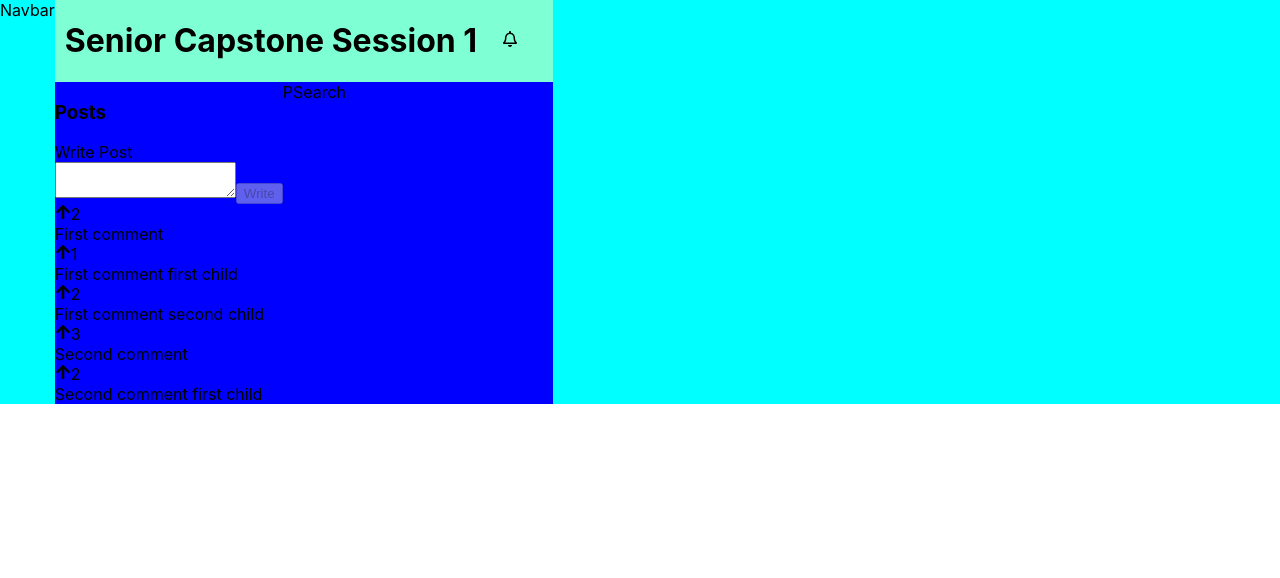
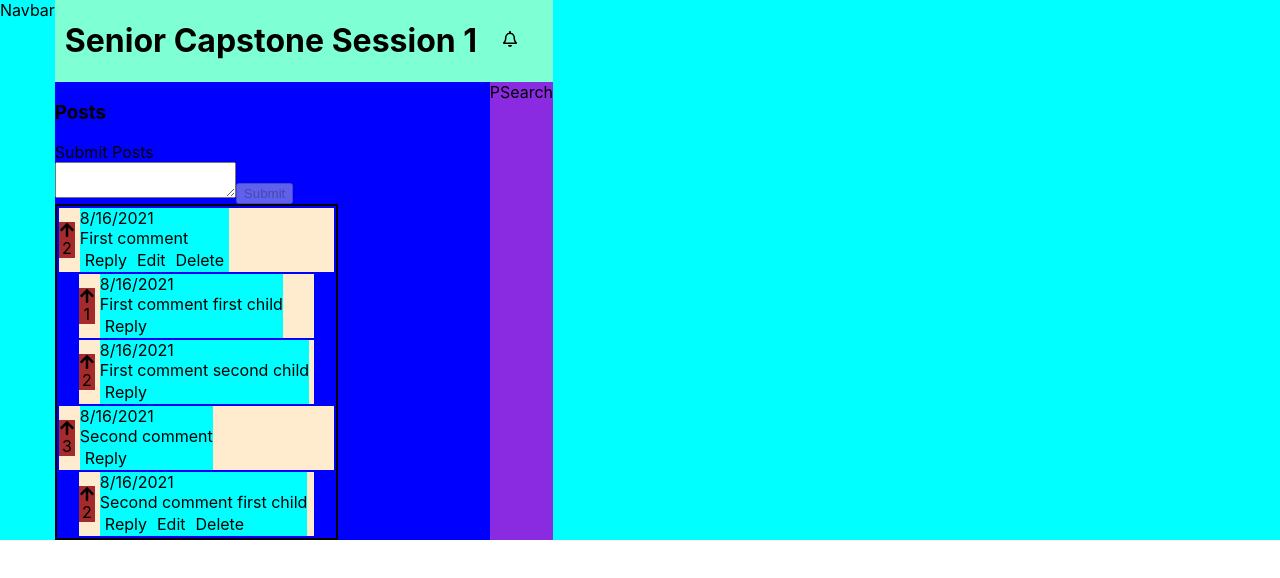
Before and after one commit to marideguia/ghost-post, a React (Create React App) app in the folder ghost-post-app/: page / in a window 1280 px wide. Shown: the top 578 px of the page. Built offline with nearby package versions, Linux system fonts and the light colour scheme.

Commit message:
updated post functionality

```diff
--- a/ghost-post-app/src/App.js
+++ b/ghost-post-app/src/App.js
@@ -2,8 +2,6 @@ import Header from './components/Header'
 import Navbar from './components/Navbar'
 import Posts from './components/Posts'
 import PSearch from './components/PSearch'
-
-
 
 const App = () => {
   return (
@@ -12,8 +10,8 @@ const App = () => {
         <Navbar />
         <div className = "column-container">
           <Header title="Senior Capstone Session 1"/>
-          <div className = "q-container">
-            <Posts />
+          <div className = "p-container">
+            <Posts currentUserID="1"/>
             <PSearch />
           </div>
 
--- a/ghost-post-app/src/api.js
+++ b/ghost-post-app/src/api.js
@@ -1,6 +1,7 @@
 export const getPosts = async () => {
     return [
         {
+            UserID: "1",
             SessionID: "1",
             PostID: "1",
             Text: "First comment",
@@ -9,6 +10,7 @@ export const getPosts = async () => {
             CreatedAt: "2021-08-16T23:00:33.010+02:00"
         },
         {
+            UserID: "2",
             SessionID: "1",
             PostID: "2",
             Text: "Second comment",
@@ -17,6 +19,7 @@ export const getPosts = async () => {
             CreatedAt: "2021-08-16T23:00:33.010+02:00",
         },
         {
+            UserID: "2",
             SessionID: "1",
             PostID: "3",
             Text: "First comment first child",
@@ -25,6 +28,7 @@ export const getPosts = async () => {
             CreatedAt: "2021-08-16T23:00:33.010+02:00",
         },
         {
+            UserID: "1",
             SessionID: "1",
             PostID: "4",
             Text: "Second comment first child",
@@ -33,6 +37,7 @@ export const getPosts = async () => {
             CreatedAt: "2021-08-16T23:00:33.010+02:00",
         },
         {
+            UserID: "3",
             SessionID: "1",
             PostID: "5",
             Text: "First comment second child",
@@ -42,3 +47,23 @@ export const getPosts = async () => {
         }
     ]
 }
+
+export const createPost = async(text, parentID = null) => {
+    return {
+        UserID: "1", // Never pass to backend in real use; backend should know which user
+        SessionID: "1",
+        PostID: Math.random().toString(36).substr(2,9),
+        Text: text,
+        ParentID: parentID,
+        UpvoteCount: 0,
+        CreatedAt: new Date().toISOString(),
+    }
+}
+
+export const updatePost = async (text) => {
+    return { text };
+}
+
+export const deletePost = async () => {
+    return {};
+};
--- a/ghost-post-app/src/components/Post.js
+++ b/ghost-post-app/src/components/Post.js
@@ -1,27 +1,141 @@
 import { FaArrowUp } from "react-icons/fa"
+import PostForm from "./PostForm"
 
-const Post = ({post, replies}) => {
+const Post = ({
+  post,
+  replies,
+  currentUserID,
+  deletePost,
+  activePost,
+  setActivePost,
+  parentID=null, // root comments always null
+  addPost,
+  updatePost,
+}) => {
+  const fiveMinutes=300000
+  // true if post was created more than five minutes ago
+  const timePassed = ( new Date() - (post.CreatedAt) ) > fiveMinutes
+  // Can only reply if user has a user id
+  const canReply= Boolean(currentUserID)
+  // Can only edit post if user is the creator of the post and less than 5 minutes have passed since creation
+  const canEdit = currentUserID === post.UserID && !timePassed
+  // Can only delete post if user is the creator of the post and less than 5 minutes have passed since creation
+  const canDelete = canEdit
+  // Format post creation date
+  const createdAt = new Date(post.CreatedAt).toLocaleDateString()
+  // User is replying
+  const isReplying =
+    activePost &&
+    activePost.type ==='replying' &&
+    activePost.id === post.PostID
+  // User is editing their post
+  const isEditing =
+    activePost &&
+    activePost.type ==='editing' &&
+    activePost.id === post.PostID
+  // If root post, replyID is equivalent to PostID. Else, copy parentID
+  const replyID =  parentID ? parentID : post.PostID
   return (
     <div className="post">
+      <div className="root-post">
+        {/* Post voting */}
         <div className="post-upvote">
           <FaArrowUp/>
           <label>{post.UpvoteCount}</label>
         </div>
 
+        {/* Post content */}
         <div className="post-content">
-        {/* <div>{post.CreatedAt}</div> */}
-        <div>{post.Text}</div>
+          <div>
+            {createdAt}
           </div>
 
-      {/* render replies to 2nd tier */}
+          {/* Render post text */}
+          {!isEditing && (
+            <div className="post-text">{post.Text}</div>
+          )}
+
+          {/* Render post editing form */}
+          {isEditing && (
+            <PostForm submitLabel="Update"
+              hasCancelButton
+              initialText={post.Text}
+              handleSubmit={(text) => updatePost(text, post.PostID)}
+              handleCancel={() => setActivePost(null)}
+            />
+          )}
+
+          {/* Render appropriate post actions */}
+          <div className="post-actions">
+            {/* conditional short circuits only render actions when condition is valid */}
+            {/* Reply action */}
+            {canReply && (
+              <div
+                className="post-action"
+                onClick={() => setActivePost(
+                  // create object
+                  {id: post.PostID, type: "replying"})
+                }
+              >
+                Reply
+              </div>
+            )}
+
+            {/* Edit action */}
+            {canEdit && (
+              <div
+                className="post-action"
+                onClick={() => setActivePost(
+                // create object
+                  {id: post.PostID, type: "editing"})
+              }
+              >Edit</div>
+            )}
+
+            {/* Delete action */}
+            {canDelete && (
+              <div
+                className="post-action"
+                onClick={() => deletePost(post.PostID)}
+              >
+                Delete
+              </div>
+            )}
+          </div> {/* End post-actions div */}
+
+          {/* Render reply form if user is replying */}
+          {isReplying && (
+            <PostForm
+              submitLabel="reply"
+              handleSubmit={(text) => addPost(text, replyID)}
+            />
+          )}
+        </div> {/* End post-contents div */}
+      </div> {/* End root-post div */}
+
+      {/* Rendering replies to 2nd tier */}
+      {/* conditional statement short circuit renders replies only if > 0 exist */}
+
       {replies.length > 0 && (
         <div className="replies">
           {replies.map( (reply) => (
-            <Post key={reply.PostID} post={reply} replies={[]} />
+            <Post
+              key={reply.PostID}
+              post={reply}
+              replies={[]}
+              currentUserID={currentUserID}
+              deletePost={deletePost}
+              parentID={post.PostID}
+              addPost={addPost}
+              activePost={activePost}
+              setActivePost={setActivePost}
+              updatePost={updatePost}
+            />
           ))}
         </div>
       )}
 
+    {/* end "post" element */}
     </div>
   )
 }
--- a/ghost-post-app/src/components/PostForm.js
+++ b/ghost-post-app/src/components/PostForm.js
@@ -1,25 +1,51 @@
 import {useState} from 'react'
 
-const PostForm = ({handleSubmit, submitLabel}) => {
-  const [text, setText]=useState("")
+// Form to submit posts
+const PostForm = ({
+  handleSubmit,
+  submitLabel,
+  hasCancelButton = false,
+  initialText = '',
+  handleCancel,
+}) => {
+  // Store and set post's text
+  const [text, setText]=useState(initialText)
+
+  // Disable submit button when no text is entered
   const textDisabled = text.length === 0
+
+  // Submit post
   const onSubmit = event => {
-    // won't submit by default
     event.preventDefault()
     handleSubmit(text)
     setText("")
   }
 
   return (
+    // Submit post form
     <form onSubmit={onSubmit}>
         <textarea
           className="post-form-textarea"
-          value= {text}
+          value={text}
+          // sync text value with text state
           onChange={(e) => setText(e.target.value)}
         />
-        <button className="post-form-button" disabled={textDisabled}>{submitLabel}</button>
+        <button
+          className="post-form-button"
+          disabled={textDisabled}
+        >
+          {submitLabel}
+        </button>
+        {hasCancelButton && (
+          <button
+            type="button"
+            className="comment-form-button comment-form-cancel-button"
+            onclick={handleCancel}
+          >
+            Cancel
+          </button>
+        )}
     </form>
-
   )
 }
 
--- a/ghost-post-app/src/components/Posts.js
+++ b/ghost-post-app/src/components/Posts.js
@@ -1,39 +1,86 @@
 import { useEffect, useState } from "react"
-import { getPosts as getPostsApi} from "../api"
+import {
+  getPosts as getPostsApi,
+  createPost as createPostApi,
+  deletePost as deletePostApi,
+  updatePost as updatePostApi
+} from "../api"
 import Post from "./Post.js"
 import PostForm from "./PostForm"
 
 
-const Posts = () => {
+const Posts = ({currentUserID}) => {
+  // Store and set posts
   const [posts, setPosts] = useState([])
+
+  // Store and set active (editing or replying) posts
+  const[activePost, setActivePost] = useState(null)
+
+  // Filter out replies (root posts only - ParentID is null)
   const rootPosts = posts.filter( (post) => post.ParentID === null)
 
-  // sort by create time
+  // Sort replies by create time
   const getReplies = (postID) => {
     return posts.filter(
       (post) => post.ParentID === postID).sort( (a,b) =>
-        new Date (a.createdAt).getTime() - new Date(b.createdAt).getTime()
+      // Convert from string to Date
+        new Date(a.createdAt).getTime() - new Date(b.createdAt).getTime()
       )
   }
 
-  const addComment= (text, parentID) => (
-    console.log("yuh")
+  // Store new post
+  // add all needed attributes
+  const addPost= (text, parentID) => (
+    createPostApi(text, parentID).then(post => {
+      setPosts([post, ...posts])
+      setActivePost(null)
+    })
   )
 
+  const deletePost = (postID) => {
+    if (window.confirm('Are you sure you want to remove post?')) {
+      deletePostApi(postID).then( () => {
+        const updatedPosts = posts.filter(
+          (post) => post.PostID !== postID
+        )
+        setPosts(updatedPosts)
+      })
+    }
+  }
+
+  const updatePost =(text,postID) => {
+    updatePostApi(text,postID).then( () => {
+      const updatedPosts = posts.map(post => {
+        if (post.PostID === postID) {
+          return {...post, Text: text}
+        }
+        return post
+      })
+      setPosts(updatedPosts)
+      setActivePost(null)
+    })
+  }
+
   useEffect(() => {
-    //promise
     getPostsApi().then(data => {
       setPosts(data)
     })
   }, [])
 
   return (
+    // Display of submitted posts
     <div className="posts">
       <h3 className="posts-title">Posts</h3>
 
-      <div className="posts-form-title">Write Post</div>
-      <PostForm submitLabel="Write" handleSubmit={addComment}/>
+      {/* Form to submit posts */}
+      <div className="posts-form">
+        <div className="posts-form-title">
+          Submit Posts
+        </div>
+        <PostForm submitLabel="Submit" handleSubmit={addPost}/>
+      </div>
 
+      {/* Submitted posts */}
       <div className="posts-container">
         {rootPosts.map( (rootPost) => (
           // <div key={rootPost.PostID}>{rootPost.Text}</div>
@@ -41,6 +88,12 @@ const Posts = () => {
             key={rootPost.PostID}
             post={rootPost}
             replies={getReplies(rootPost.PostID)}
+            currentUserID={currentUserID}
+            deletePost={deletePost}
+            activePost={activePost}
+            setActivePost={setActivePost}
+            addPost={addPost}
+            updatePost={updatePost}
           />
         ))}
       </div>
--- a/ghost-post-app/src/index.css
+++ b/ghost-post-app/src/index.css
@@ -12,6 +12,7 @@ code {
     monospace;
 }
 
+/* HEADER.JS STYLES */
 .container {
   background-color: aqua;
   display: flex;
@@ -23,18 +24,18 @@ code {
   flex-direction: column;
 }
 
-.QsHeader {
+.sHeader {
   /* background-color: aqua; */
   display: flex;
   margin: 0px 10px;
 }
 
-.q-container {
+.p-container {
   background-color: blue;
   display: flex;
 }
 
-.QSearch {
+.PSearch {
   background-color: blueviolet;
   display: flex;
   flex-direction: column;
@@ -45,3 +46,49 @@ code {
   /* background-color: aquamarine; */
   margin: auto 25px;
 }
+
+/* POST.JS STYLES */
+/* .post {
+  /* border: solid 1px black; */
+/* } */
+
+.root-post {
+  background-color: blanchedalmond;
+  display: flex;
+  flex-direction: row;
+  align-items: center;
+  margin: 2px;
+}
+
+.post-upvote {
+  display: flex;
+  flex-direction: column;
+  align-items: center;
+  background-color: brown;
+}
+
+.post-content {
+  background-color: aqua;
+  margin: 0px 5px;
+}
+
+.post-actions {
+  display: flex;
+}
+
+.post-action {
+  margin: 2px 5px;
+}
+
+.replies {
+  margin: 0px 20px;
+}
+
+.comment-actions {
+  display: flex;
+}
+
+/* POSTS.JS STYLES */
+.posts-container {
+  border: solid black 2px;
+}
```
Also changed, not shown: ghost-post-app/src/components/Header.js (+7 -5 lines). Lines whose indentation alone changed are shown as unchanged.
